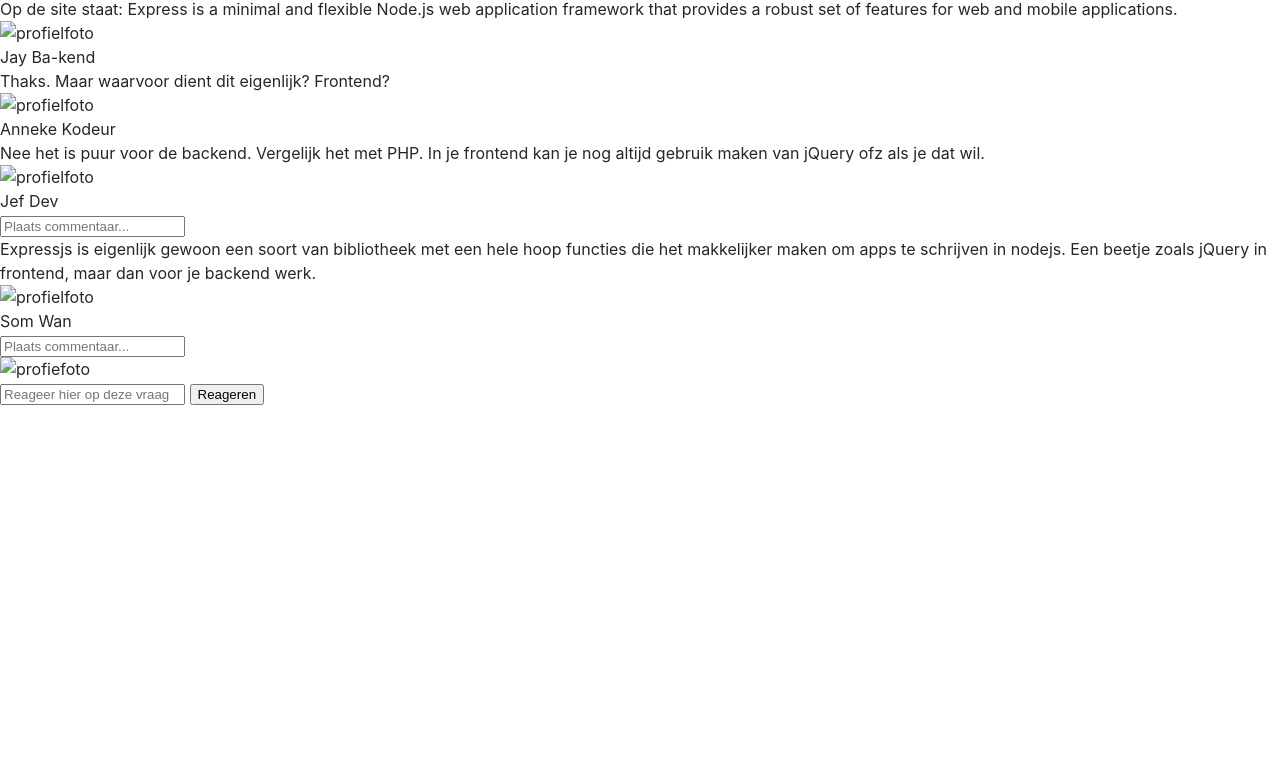
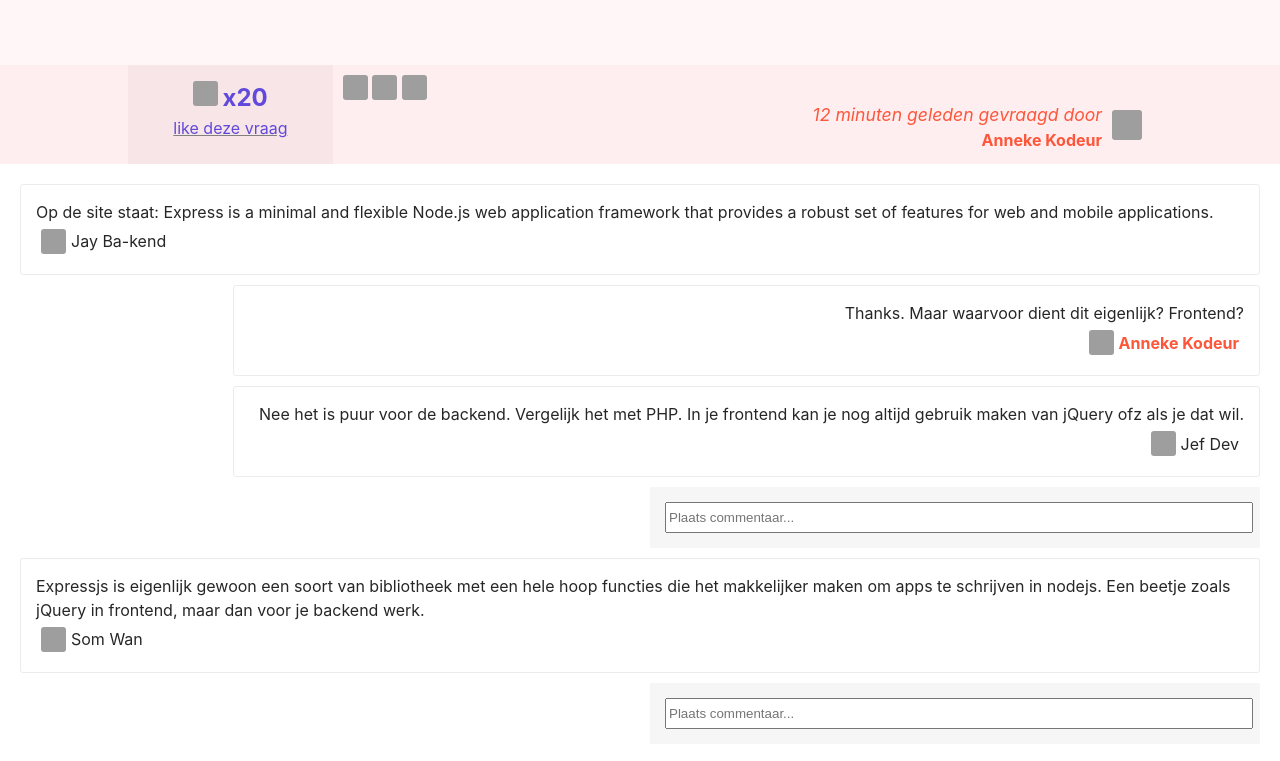
Before and after one commit to gsaldanas/Lab1-Git-To-Work, a plain HTML site: page wat-is-express-js.html in a window 1280 px wide. Shown: the part 188-949 px from the top of the page. Before the commit the page ends 800 px from the top, so only its background shows below. Drawn offline with Linux system fonts and the light colour scheme; grey boxes are pictures that could not be loaded.

Commit message:
added complete htmle expressjs

```diff
--- a/wat-is-express-js.html
+++ b/wat-is-express-js.html
@@ -21,77 +21,93 @@
      <img src="KWEENI-ASSETS/user1.png" alt="profilepicture" class="Ppic" >
   </div>
 </header>
-<!-- NAVIGATIE
-  <header>
-     <div class="logo_box">
-       <a href="index.html"><img src="KWEENI-ASSETS/logo.svg" alt="logo" ></a>
-     </div>
 
-      <div class="user_box">
-          <p class="username">Anneke Kodeur</p>
-          <a href="" class="logout">Log uit</a>
-          <img class="profilepic" src="KWEENI-ASSETS/user1.png" alt="user1">
+<!-- CONTENT -->
+      <div class=content>
+<!-- #1 -->
+<div class="title">
+      <h1> "Wat is express.js en waarvoor dient het?" </h1>
+</div>
+<!-- #2-->
+        <div class=subtit>
+<div class="likes">
+    <div class=smiley><image src="https://picsum.photos/5 5"  alt="Smileyface" class="Ppic" > <span> x20 </span></div>
+    <div class="likeit"><a href="#"> like deze vraag </a></div>
+</div>
+<!-- #3-->
+
+<div class="details">
+  <div class="detailspic">
+    <image src="https://picsum.photos/2 "  alt="Smileyface" class="Ppic" >
+     <image src="https://picsum.photos/5"  alt="Smileyface" class="Ppic" >
+     <image src="https://picsum.photos/1"  alt="Smileyface" class="Ppic" >
+  </div>
+       <div class="time"><p> 12 minuten geleden gevraagd door </p></div>
+       <div class="detailsusername"><p class="username">Anneke Kodeur</p></div>
+       <div class="detailsPpic">
+      <image src="https://picsum.photos/10"  alt="profilepic" class="Ppic" >
+        </div>
+</div>
+       </div>
+<!-- #4-->
+<div class="comments">
+    <div class="mainc">
+    <p > Op de site staat: Express is a minimal and flexible Node.js web application framework that provides a robust set of features for web and mobile applications. </p>
+     <div class="userc">
+     <img src="https://picsum.photos/20" alt="profilepic" class="Ppic">
+    <p >Jay Ba-kend </p>
       </div>
-  </header>
-    -->
-
-  <!-- EINDE NAVIGATIE -->
-
-  <div class="vraag">
-      <div class="titelvraag">
-      <h1> "Wat is express.js en waarvoor dient het?" </h1>
-      </div>
-          <div class="detailvraag">
-          <p> 12 minuten geleden gevraagd door </p>
-          <p class="username">Anneke Kodeur</p>
-          <image src="" alt="profielfoto">
-          </div>
-  </div>
-
-  <div class="reacties">
-    <div class="eenreactie">
-    <p> Op de site staat: Express is a minimal and flexible Node.js web application framework that provides a robust set of features for web and mobile applications. </p>
-    <img src="" alt="profielfoto">
-    <p class="user2">Jay Ba-kend </p>
     </div>
 
-    <div class="eencomment">
-    <p>Thaks. Maar waarvoor dient dit eigenlijk? Frontend? </p>
-    <img src="" alt="profielfoto">
+    <div class="sidec">
+    <p>Thanks. Maar waarvoor dient dit eigenlijk? Frontend? </p>
+    <div class="userc">
+      <img src="https://picsum.photos/20" alt="profielfoto" class="Ppic">
     <p class="username"> Anneke Kodeur </p>
+     </div>
     </div>
 
-    <div class="eencomment">
+    <div class="sidec">
     <p>Nee het is puur voor de backend. Vergelijk het met PHP. In je frontend kan je nog altijd gebruik maken van jQuery ofz als je dat wil.</p>
-    <img src="" alt="profielfoto">
-    <p class="user2"> Jef Dev </p>
+     <div class="userc">
+      <img src="https://picsum.photos/20" alt="profielfoto" class="Ppic">
+    <p> Jef Dev </p>
+      </div>
     </div>
 
-    <div class="eencomment">
-    <input type="text" placeholder="Plaats commentaar...">
+    <div class="reactc">
+      <form>
+       <input type="text" placeholder="Plaats commentaar..." name="react" id="react">
+      </form>
     </div>
 
-    <div class="eenreactie">
+    <div class="mainc">
     <p>Expressjs is eigenlijk gewoon een soort van bibliotheek met een hele hoop functies die het makkelijker maken om apps te schrijven in nodejs. Een beetje zoals jQuery in frontend, maar dan voor je backend werk. </p>
-    <img src="" alt="profielfoto">
-    <p class="user2">Som Wan </p>
+     <div class="userc">
+      <img src="https://picsum.photos/20" alt="profielfoto" class="Ppic">
+    <p >Som Wan </p>
+      </div>
     </div>
 
-    <div class="eencomment">
-    <form class="eencommentsturen">
-    <input type="text" placeholder="Plaats commentaar...">
+    <div class="reactc">
+    <form>
+      <input type="text" placeholder="Plaats commentaar..." name="react" id="react">
     </form>
-    </div>
 
   </div>
+</div>
+<!-- #5 -->
+<div class="react">
+    <img src="https://picsum.photos/200/300" alt="profilepic" class="Ppic">
+   <form class="reactfinal">
 
-  <div class="reageer">
-    <img src="" alt="profiefoto">
-    <form class="reageren">
-    <input type="text" placeholder="Reageer hier op deze vraag">
-    <input type="submit" value="Reageren">
-  </form>
-  </dvi>
-</body>
+      <input type="text" placeholder="Plaats commentaar..." name="react" id="comment" >
+       <input type="submit" value="Reageren" class="submitform">
+    </form>
+
+</div>
+
+      </div>
+ </body>
 
 </html>
```
